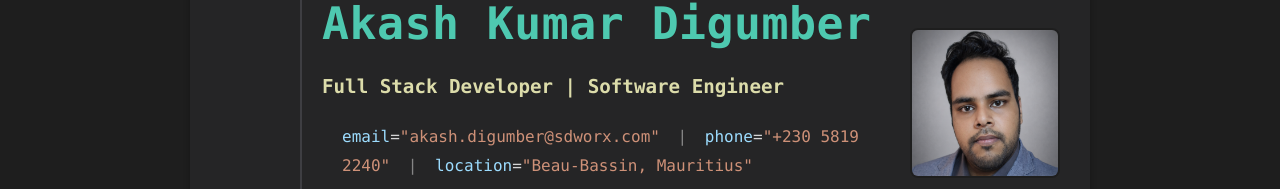
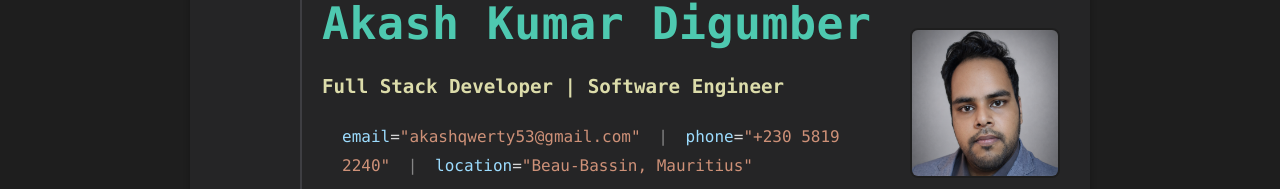
Before and after one commit to RAIJIN-afk/raijin-afk.github.io, a plain HTML site: page index.html in a window 1280 px wide. Shown: the part 263-452 px from the top of the page. Drawn offline with Linux system fonts and the light colour scheme.

Commit message:
Update index.html

```diff
--- a/index.html
+++ b/index.html
@@ -34,7 +34,7 @@
                         <h1>Akash Kumar Digumber</h1>
                         <h2>Full Stack Developer | Software Engineer</h2>
                         <div style="margin-left: 20px; line-height: 1.8;">
-                            <span class="attribute">email</span>=<span class="string">"akash.digumber@sdworx.com"</span>
+                            <span class="attribute">email</span>=<span class="string">"akashqwerty53@gmail.com"</span>
                             <span style="margin: 0 8px; color: #858585;">|</span>
                             <span class="attribute">phone</span>=<span class="string">"+230 5819 2240"</span>
                             <span style="margin: 0 8px; color: #858585;">|</span>
@@ -286,4 +286,5 @@
     <script type="module" src="index.js"></script>
 </body>
 
+
 </html>
```
